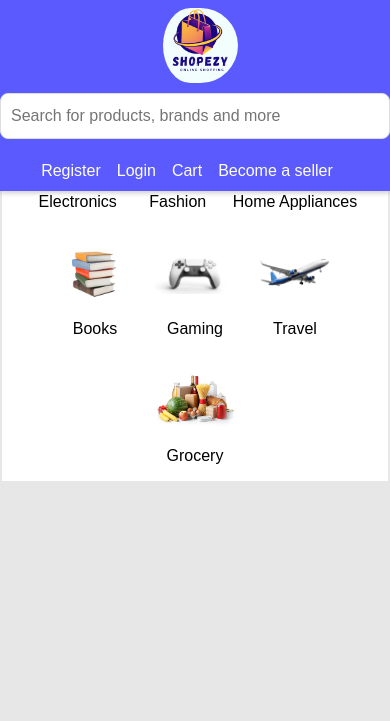
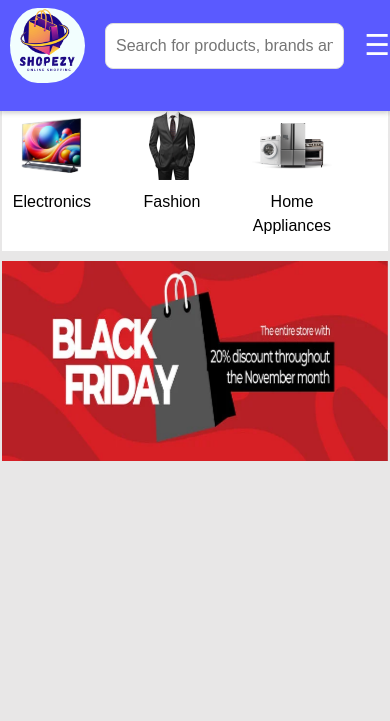
Before and after one commit to Adarsh776/Ecommerce, a Django app: page / in a window 390 px wide. Shown: the top 721 px of the page. Run offline with Django 5.2, Linux system fonts and the light colour scheme; data comes from the database, SQL or seed files in the repository; some libraries are stand-ins or nearby versions.

Commit message:
created ad banners and improved mobile responsiveness

```diff
--- a/static/css/style.css
+++ b/static/css/style.css
@@ -38,6 +38,16 @@ body {
     top: 0;
     left: 0;
     z-index: 1000;
+}
+
+.menu-toggle{
+    display:none;
+}
+
+.hamburger{
+    display:none;
+    font-size:1.8em;
+    cursor:pointer;
 }
 
 /* Logo */
@@ -90,6 +100,7 @@ body {
     justify-content: space-evenly;
     width: 99%;
     background-color:white;
+
 }
 
 /* Card */
@@ -100,6 +111,7 @@ body {
     text-align: center;
     padding:5px;
     border:white;
+    bottom: 0;
 }
 
 /* Card Image */
@@ -124,33 +136,55 @@ body {
     transition: transform ease-in-out 0.2s, box-shadow ease-out 0.2s;
 }
 
+
 /* Responsive Design */
 @media (max-width: 768px) {
     .navbar {
-        flex-direction: column;
+        align-items: space-around;
+        gap:20px;
         padding: 10px;
     }
 
+    .hamburger{
+        display:block;
+        color: white;
+    }
     .search-container {
         width: 100%;
         margin: 10px 0;
     }
 
     .nav-links {
-        justify-content: center;
+        flex-direction: column;
+        width:100%;
         gap: 1em;
-        margin-top: 10px;
+        max-height:0;
+        overflow: hidden;
+        opacity: 0;
+        transition:
+            max-height 0.5s ease-out,
+            opacity 0.5s ease-out,
+            padding 0.4s ease-out;
     }
 
+    .menu-toggle:checked ~ .nav-links{
+        max-height:300px;
+        margin-top: 30px;
+        opacity: 1;
+        display:flex;
+        justify-content: space-around;
+    }
     .cardcontainer {
-        justify-content: center;
+        gap:20px;
+        flex-wrap:nowrap;
+        overflow:scroll;
+        scrollbar-width: none;
     }
 }
 
 .categorycontainer{
     display: flex;
     flex-wrap: wrap;
-    /* justify-content: space-around; */
     width: 100%;
     gap:30px;
 }
@@ -270,3 +304,36 @@ footer {
     text-align: center;
     font-size: 14px;
 }
+
+.banner-carousel {
+    margin-top: 10px;
+    width: 99%;
+    overflow: hidden;
+    position: relative;
+  }
+
+  .slides {
+    display: flex;
+    object-fit: cover;
+    animation: slideBanner 16s infinite;
+  }
+
+  .slides img {
+    width: 100%;
+    height:200px;
+    object-fit:fill;
+    flex-shrink: 0;
+  }
+  @keyframes slideBanner {
+    0%    { transform: translateX(0%); }
+    16%   { transform: translateX(0%); }
+    20%   { transform: translateX(-100%); }
+    36%   { transform: translateX(-100%); }
+    40%   { transform: translateX(-200%); }
+    56%   { transform: translateX(-200%); }
+    60%   { transform: translateX(-300%); }
+    76%   { transform: translateX(-300%); }
+    80%   { transform: translateX(-400%); }
+    96%   { transform: translateX(-400%); }
+    100%  { transform: translateX(-400%); }
+  }
--- a/templates/openpage.html
+++ b/templates/openpage.html
@@ -1,5 +1,5 @@
 {%extends 'base.html'%}
-
+{%load static%}
 {% block content%}
 
 {%block navbar%}
@@ -14,4 +14,17 @@
 </div></a>
 {%endfor%}
 </div>
+
+<div class="banner-carousel">
+  <div class="slides">
+    <img src="{%static 'img/shopanytime.webp'%}" alt="Ad 1" />
+    <img src="{%static 'img/furniturebanner.webp'%}" alt="Ad 2" />
+    <img src="{%static 'img/blackfriday.webp'%}" alt="Ad 2" />
+    <img src="{%static 'img/newarrival.png'%}" alt="Ad 3" />
+    <img src="{%static 'img/Sneakerbanner.webp'%}" alt="Ad 4" />
+    <!-- Repeat or add more -->
+  </div>
+</div>
+
+
 {% endblock content %}
--- a/templates/partials/nav.html
+++ b/templates/partials/nav.html
@@ -10,6 +10,8 @@
     <div class="search-container">
         <input type="text" placeholder="Search for products, brands and more">
     </div>
+    <input type="checkbox" id="menu-toggle" class="menu-toggle" />
+    <label for="menu-toggle" class="hamburger">&#9776;</label>
 
     <!-- Right Side Icons -->
     <div class="nav-links">
@@ -19,4 +21,5 @@
         <a href="#"><i class="fas fa-store"></i>Become a seller</a>
         <a href="#"><i class="fas fa-ellipsis-v"></i></a>
     </div>
+
 </nav>
```
Also changed, not shown: templates/authenticate/dashboard.html (+12 -1 lines), static/img/Sneakerbanner.webp (added), static/img/blackfriday.webp (added), static/img/furniturebanner.webp (added), static/img/newarrival.png (added), static/img/onlineshopbanner.webp (added), static/img/shopanytime.webp (added).
